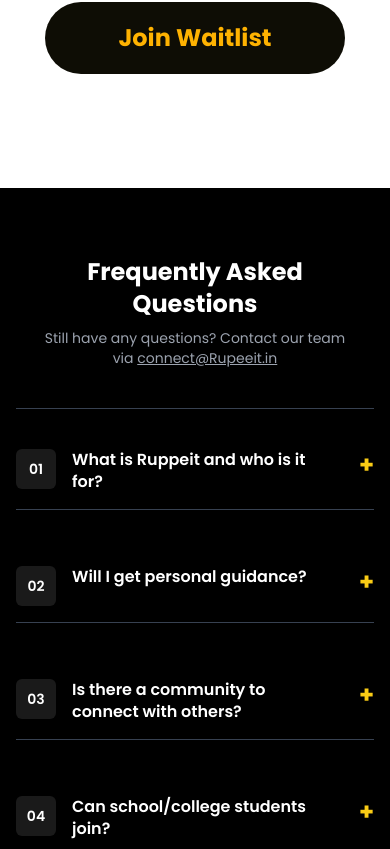
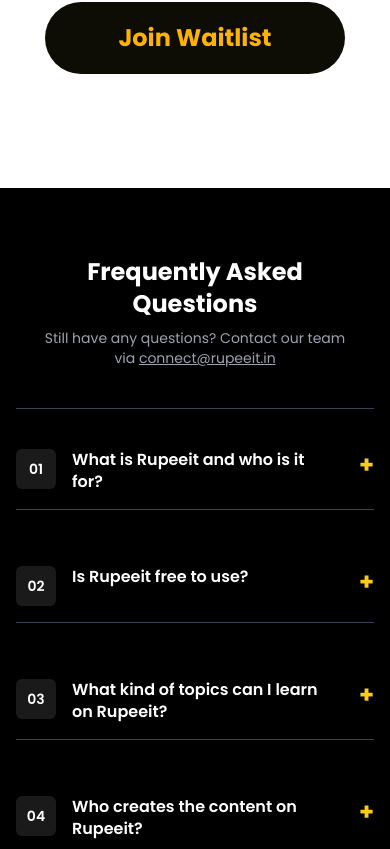
Before and after one commit to rajchovtiya/Ruppeeit, a React (Vite) app: page / in a window 390 px wide. Shown: the part 5180-6029 px from the top of the page. Built offline with nearby package versions, Linux system fonts and the light colour scheme; a web font is replaced by a local one.

Commit message:
add code blog

```diff
--- a/src/components/ClientOnboardingForm.jsx
+++ b/src/components/ClientOnboardingForm.jsx
@@ -18,7 +18,7 @@
             {/* FORM MODAL */}
             {fromslow && (
                 <div
-                    className={`fixed inset-0 z-[1000000] flex items-center justify-center bg-black/70 backdrop-blur-sm px-4 ${show ? "block" : "hidden"}`}
+                    className={`fixed inset-0 z-[4545465655454] flex items-center justify-center bg-black/70 backdrop-blur-sm px-4 ${show ? "block" : "hidden"}`}
                     onClick={handleClose}
                 >
                     <div
--- a/src/components/Footer.jsx
+++ b/src/components/Footer.jsx
@@ -42,8 +42,8 @@
                 {/* Contact & Socials */}
                 <div>
                     <h2 className="text-white text-lg font-semibold mb-4">Contact</h2>
-                    <p className="text-sm mb-1 hover:text-yellow-400 cursor-pointer">📧 Support : Support@Rupeeit.in</p>
-                    <p className="text-sm mb-4 hover:text-yellow-400 cursor-pointer">📧 Enquiry : connect@Rupeeit.in</p>
+                    <p className="text-sm mb-1 hover:text-yellow-400 cursor-pointer">📧 Support : Support@rupeeit.in</p>
+                    <p className="text-sm mb-4 hover:text-yellow-400 cursor-pointer">📧 Enquiry : connect@rupeeit.in</p>
                     <div className="flex justify-center md:justify-start space-x-4 text-xl mt-4">
                         <a href="https://www.linkedin.com/company/yourizein/posts/?feedView=all" className="hover:text-yellow-400"><FaLinkedinIn /></a>
                         <a href="https://www.facebook.com/profile.php?id=61579010946823&rdid=xCjSWDa9NwIX7epG#" className="hover:text-yellow-400"><FaFacebookF /></a>
--- a/src/pages/landingpage/FAQ.jsx
+++ b/src/pages/landingpage/FAQ.jsx
@@ -3,50 +3,50 @@
 const faqData = [
     {
         id: 1,
-        question: "What is Ruppeit and who is it for?",
+        question: "What is Rupeeit and who is it for?",
         answer:
-            "Rupeeit is India’s Financial Literacy App that makes money simple for everyone – from students and professionals to homemakers and business owners. With short videos and daily tips anyone can start learning. It’s also a platform for finance professionals to become creators and grow their influence.",
+            "Rupeeit is a platform where users can learn and understand money through short, reel-like videos created by certified experts not influencers. Anyone who wants to gain financial knowledge, from beginners to professionals, can use our app.",
     },
     {
         id: 2,
-        question: "Will I get personal guidance?",
+        question: "Is Rupeeit free to use?",
         answer:
-            "Yes! Rupeeit is built for all experience levels, with tools and support to help you market effectively.",
+            "Yes! Rupeeit is currently free for all users. You can explore and learn without paying any subscription fee.",
     },
     {
         id: 3,
-        question: "Is there a community to connect with others?",
+        question: "What kind of topics can I learn on Rupeeit?",
         answer:
-            "By automating marketing and improving brand visibility, Rupeeit helps attract and convert potential clients.",
+            "You’ll find bite-sized lessons on personal finance, stock markets, investments, savings, insurance, taxes, and more all explained in simple, easy-to-understand videos.",
     },
     {
         id: 4,
-        question: "Can school/college students join?",
+        question: "Who creates the content on Rupeeit?",
         answer:
-            "Absolutely. Rupeeit is designed to work for individual advisors as well as teams.",
+            "All content is created by certified finance experts, ensuring accuracy and reliability. Unlike many platforms, Rupeeit does not rely on influencers for financial education. ",
     },
     {
         id: 5,
-        question: "How do creators earn from the program?",
+        question: "How is Rupeeit different from YouTube or Instagram reels?",
         answer:
-            "A full walkthrough of features, use cases, and how Rupeeit can work specifically for your business.",
+            "Unlike random influencer videos, Rupeeit offers structured, trustworthy, and expert-driven financial content designed specifically to educate learners in a fun, engaging way. ",
     },
     {
         id: 6,
-        question: "Do I get training or support as a creator?",
+        question: " Can I learn at my own pace?",
         answer:
-            "Yes. Rupeeit can integrate with your existing branding or digital tools.",
+            "Absolutely. Rupeeit’s short video format allows you to watch, pause, and revisit topics anytime, making it easy to learn at your own spee",
     },
     {
         id: 7,
-        question: "Is there a certification or recognition for creators?",
+        question: "Do I need prior financial knowledge to use Rupeeit?",
         answer:
-            "We offer tiered pricing based on the tools and services you use. Contact us for custom pricing.",
+            "Not at all! Rupeeit is built for everyone whether you’re completely new to money matters or looking to deepen your financial skills. ",
     },
     {
         id: 8,
-        question: "Can I create in my own language?",
-        answer: "Usually within 24–48 hours after your inquiry.",
+        question: "Can I request topics or ask questions to experts?",
+        answer: " Yes! Rupeeit allows learners to suggest topics and interact with experts, making sure the content stays relevant to your learning needs.",
     },
 ];
 
@@ -65,7 +65,7 @@
                 </h2>
                 <p className="text-center text-gray-400 mb-10 text-sm sm:text-base">
                     Still have any questions? Contact our team <br /> via{" "}
-                    <span className="underline break-words">connect@Rupeeit.in</span>
+                    <span className="underline break-words">connect@rupeeit.in</span>
                 </p>
 
                 <div className="relative grid grid-cols-1 md:grid-cols-2 gap-4 border-t border-gray-700">
--- a/src/pages/landingpage/Header.jsx
+++ b/src/pages/landingpage/Header.jsx
@@ -36,7 +36,7 @@
                     <img
                         src="./img/Rectangle 90.png"
                         alt="rectangle"
-                        className="absolute w-full bottom-0 z-[3235545443245] hidden md:block"
+                        className="absolute w-full bottom-0 z-[32355] hidden md:block"
                     />
                 </div>
             </div>
--- a/src/pages/landingpage/RuppeeitAppimg.jsx
+++ b/src/pages/landingpage/RuppeeitAppimg.jsx
@@ -3,7 +3,7 @@
 function RuppeeitAppimg({ setFromslow }) {
     return (
         <>
-            <div className='mt-10 flex gap-3 flex-wrap justify-center md:justify-between w-full'>
+            <div className='mt-10 flex gap-3 flex-wrap justify-center 2xl:justify-between w-full'>
                 <div className=' w-full h-[760px] xl:w-[540px] rounded-[30px] bg-black  px-5 relative overflow-hidden flex items-center flex-col'>
                     <h1 className='font-medium text-secondri text-center text-3xl mt-12'>Download the </h1>
                     <h1 className='font-medium text-secondri text-center text-3xl'>Rupeeit App</h1>
@@ -11,17 +11,17 @@
                     <img src="./img/iPhone 13 Pro.png" alt="" className='absolute bottom-[0%] ' />
                 </div>
                 <div className='flex flex-col gap-4 flex-wrap w-full xl:w-auto'>
-                    <div className='w-full h-[250px] md:h-[350px] xl:w-[540px] xl:h-[238px] bg-black rounded-[30px] flex  items-center flex-col pt-3 px-3 relative '>
-                        <h1 className='text-primary font-medium text-[25px] relative '>Signup in 2 minutes</h1>
-                        <img src="./img/SignupEmail 1.png" alt="" className='absolute bottom-0 w-[80%] sm:w-[500px] xl:w-auto ' />
+                    <div className='w-full h-[250px] sm:h-[400px] md:h-[350px] xl:w-[540px] xl:h-[238px] bg-black rounded-[30px] flex  items-center flex-col pt-3 px-3 relative '>
+                        <h1 className='text-primary font-medium text-[25px] relative text-center '>Signup in 2 minutes</h1>
+                        <img src="./img/SignupEmail 1.png" alt="" className='absolute bottom-0 w-[74%] sm:w-[500px] xl:w-auto ' />
                     </div>
-                    <div className='w-full h-[250px] md:h-[350px] xl:w-[540px] xl:h-[238px] bg-black rounded-[30px] flex  items-center flex-col pt-3 px-3 relative '>
-                        <h1 className='text-primary font-medium text-[25px] relative '>Access videos instantly</h1>
-                        <img src="./img/HomeScreenver2. 1.png" alt="" className='absolute bottom-0 w-[80%] sm:w-[500px] xl:w-auto ' />
+                    <div className='w-full h-[250px] sm:h-[400px] md:h-[350px] xl:w-[540px] xl:h-[238px] bg-black rounded-[30px] flex  items-center flex-col pt-3 px-3 relative '>
+                        <h1 className='text-primary font-medium text-[25px] relative text-center '>Access videos instantly</h1>
+                        <img src="./img/HomeScreenver2. 1.png" alt="" className='absolute bottom-0 w-[74%] sm:w-[500px] xl:w-auto ' />
                     </div>
-                    <div className='w-full h-[250px] md:h-[350px] xl:w-[540px] xl:h-[238px] bg-black rounded-[30px] flex  items-center flex-col pt-3 px-3 relative '>
-                        <h1 className='text-primary font-medium text-[25px] relative '>Save, Like & Share</h1>
-                        <img src="./img/Flow screen 1.png" alt="" className='absolute bottom-0 w-[80%] sm:w-[450px] xl:w-auto ' />
+                    <div className='w-full h-[250px] sm:h-[400px] md:h-[350px] xl:w-[540px] xl:h-[238px] bg-black rounded-[30px] flex  items-center flex-col pt-3 px-3 relative '>
+                        <h1 className='text-primary font-medium text-[25px] relative  text-center'>Save, Like & Share</h1>
+                        <img src="./img/Flow screen 1.png" alt="" className='absolute bottom-0 w-[65%] sm:w-[450px] xl:w-auto ' />
                     </div>
                 </div>
 
```
